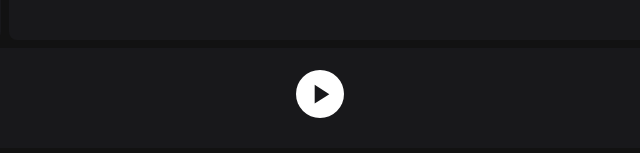
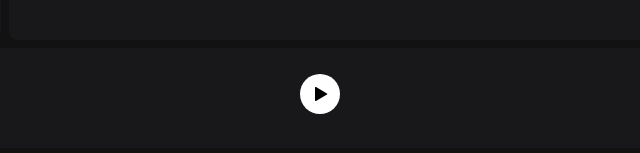
Before and after one commit to alesdevux/astro-spotify-clone, an Astro site: page / in a window 1280 px wide. Shown: the part 644-797 px from the top of the page, 357-997 px from the left. Built offline with nearby package versions, Linux system fonts and the light colour scheme; Astro itself is replaced by a stand-in of ours.

Commit message:
🩹 fix icons

```diff
--- a/src/components/Player.tsx
+++ b/src/components/Player.tsx
@@ -11,7 +11,7 @@ export function Player (): JSX.Element {
       </section>
       <section className="grid place-content-center gap-4 flex-1">
         <div className="flex justify-center">
-          <button className="bg-white rounded-full p-2 text-zinc-900" onClick={() => setIsPlaying(!isPlaying)}>
+          <button className="bg-white rounded-full p-3 text-zinc-900" onClick={() => setIsPlaying(!isPlaying)}>
             {isPlaying ? <Pause /> : <Play />}
           </button>
         </div>
--- a/src/icons/Pause.tsx
+++ b/src/icons/Pause.tsx
@@ -1,9 +1,7 @@
 export function Pause (): JSX.Element {
   return (
     <svg role="img" height="16" width="16" aria-hidden="true" viewBox="0 0 16 16">
-      <path
-        d="M2.7 1a.7.7 0 0 0-.7.7v12.6a.7.7 0 0 0 .7.7h2.6a.7.7 0 0 0 .7-.7V1.7a.7.7 0 0 0-.7-.7H2.7zm8 0a.7.7 0 0 0-.7.7v12.6a.7.7 0 0 0 .7.7h2.6a.7.7 0 0 0 .7-.7V1.7a.7.7 0 0 0-.7-.7h-2.6z"
-      ></path>
+      <path d="M2.7 1a.7.7 0 0 0-.7.7v12.6a.7.7 0 0 0 .7.7h2.6a.7.7 0 0 0 .7-.7V1.7a.7.7 0 0 0-.7-.7H2.7zm8 0a.7.7 0 0 0-.7.7v12.6a.7.7 0 0 0 .7.7h2.6a.7.7 0 0 0 .7-.7V1.7a.7.7 0 0 0-.7-.7h-2.6z"></path>
     </svg>
   )
 }
--- a/src/icons/Play.tsx
+++ b/src/icons/Play.tsx
@@ -1,7 +1,7 @@
 export function Play (): JSX.Element {
   return (
-    <svg viewBox="0 0 24 24" className="h-8 w-8" fill="currentColor">
-      <path fill="currentColor" d="M8 5.14v14l11-7-11-7z"></path>
+    <svg role="img" height="16" width="16" aria-hidden="true" viewBox="0 0 16 16">
+      <path d="M3 1.713a.7.7 0 0 1 1.05-.607l10.89 6.288a.7.7 0 0 1 0 1.212L4.05 14.894A.7.7 0 0 1 3 14.288V1.713z"></path>
     </svg>
   )
 }
```
